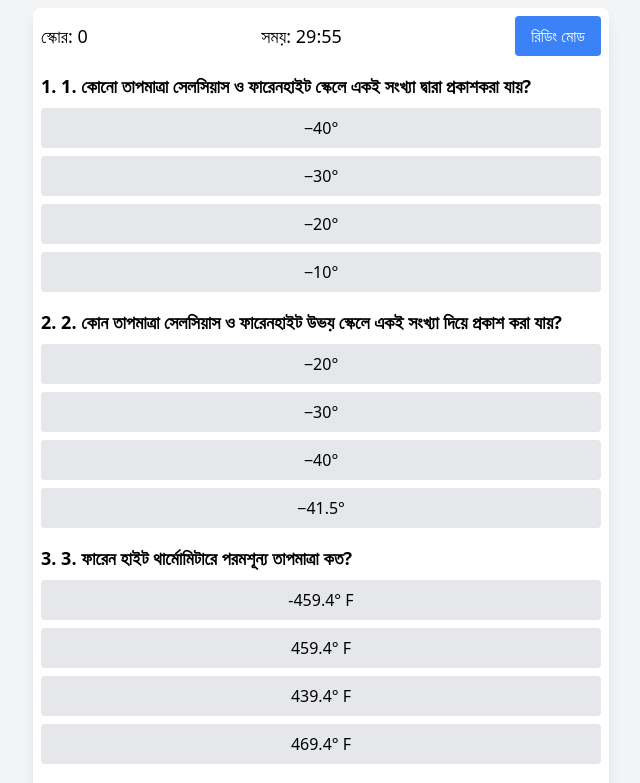
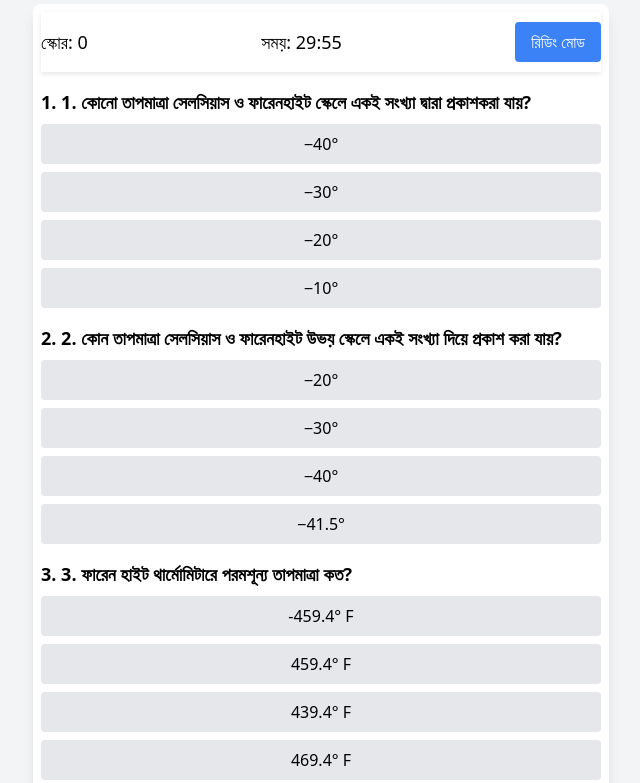
Before and after one commit to Tarekuzjaman0/One-Page-Quiz, a plain HTML site: page index.html in a window 1280 px wide. Shown: the top 783 px of the page, without its empty margins (319-959 px from the left). Drawn offline with nearby package versions, Linux system fonts and the light colour scheme.

Commit message:
toolbar add

```diff
--- a/index.html
+++ b/index.html
@@ -9,12 +9,22 @@
     <script type="text/javascript" async src="https://polyfill.io/v3/polyfill.min.js?features=es6"></script>
     <script type="text/javascript" async id="MathJax-script"
         src="https://cdn.jsdelivr.net/npm/mathjax@3/es5/tex-mml-chtml.js"></script>
-
+    <style>
+        .fixed-toolbar {
+            position: sticky;
+            top: 0;
+            z-index: 10;
+            background-color: #fff;
+            padding: 10px 0;
+            box-shadow: 0 2px 5px rgba(0, 0, 0, 0.1);
+        }
+    </style>
 </head>
 
-<body class="bg-gray-100 p-2">
+<body class="bg-gray-100 p-1">
     <div class="max-w-xl mx-auto bg-white p-2 rounded-lg shadow-lg">
-        <div class="flex justify-between items-center mb-4">
+        <!-- Fixed Toolbar -->
+        <div class="fixed-toolbar flex justify-between items-center mb-4">
             <span class="text-lg font-normal">স্কোর: <span id="score">0</span></span>
             <span class="text-lg font-normal">সময়: <span id="timer">30:00</span></span>
             <button id="toggleMode" class="bg-blue-500 text-white px-4 py-2 rounded">রিডিং মোড</button>
@@ -123,7 +133,6 @@
                 });
         }
 
-
         loadQuiz();
         timer = setInterval(updateTimer, 1000);
     </script>
```
Lines whose indentation alone changed are shown as unchanged.
